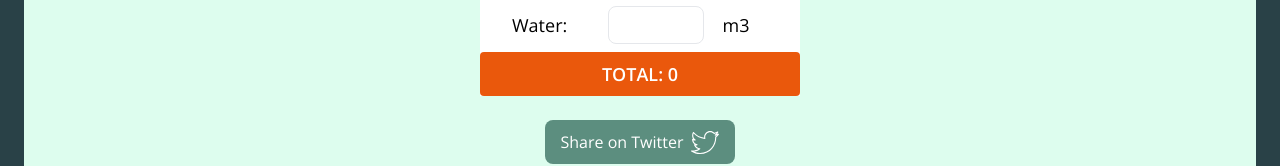
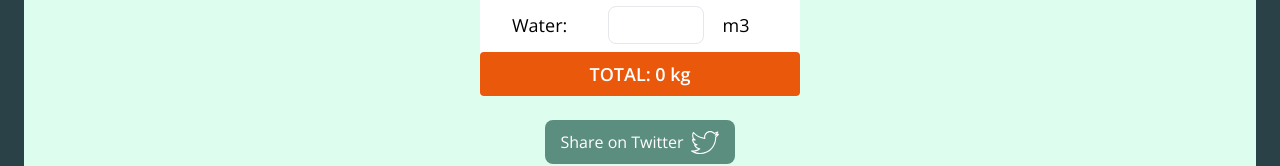
Before and after one commit to paulinevos/releaf, a Next.js app: page /calculate in a window 1280 px wide. Shown: the part 298-464 px from the top of the page. Built offline with nearby package versions, Linux system fonts and the light colour scheme.

Commit message:
total unit is added

```diff
--- a/components/Calculation.js
+++ b/components/Calculation.js
@@ -51,7 +51,7 @@ export function Calculation() {
               <p className="mx-2 w-12">{e.unit}</p>
            </div>
         )}
-        <p className="font-bold bg-orange-600 px-4 py-2 rounded text-white">TOTAL: {getTotalCosts().toLocaleString()}</p>
+        <p className="font-bold bg-orange-600 px-4 py-2 rounded text-white">TOTAL: {getTotalCosts().toLocaleString()} kg</p>
       </div>
       <div className="flex justify-center my-6">
         <a className="twitter-share-button"
```
